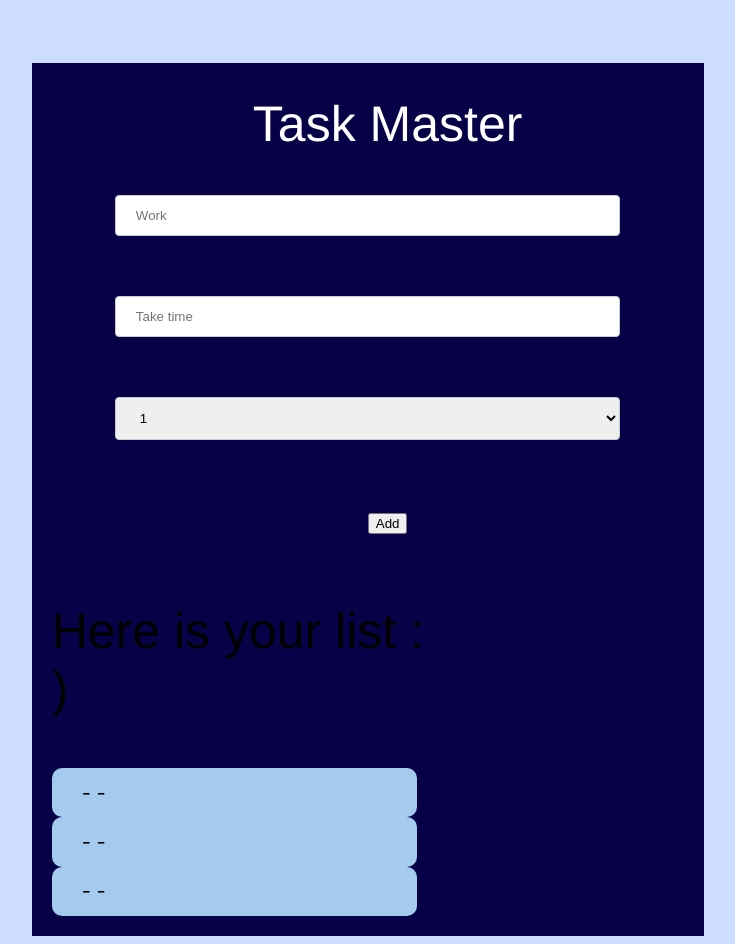
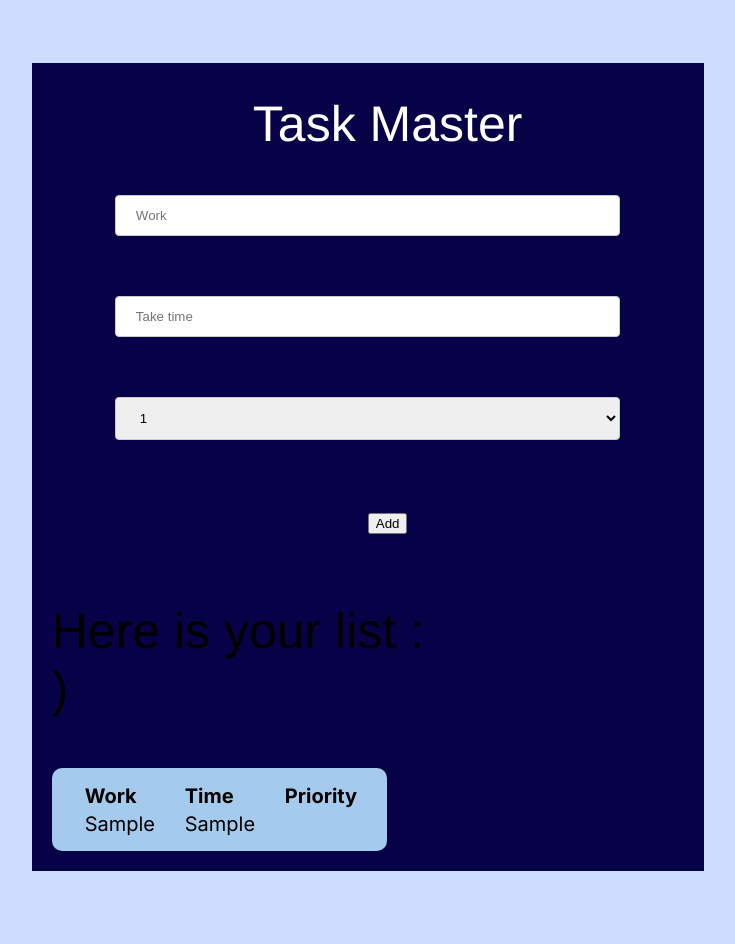
Before and after one commit to Deepanjali2915/task_master, a Next.js app: page / in a window 1280 px wide. Both pictures are taken after typing "Sample", "Sample" into the empty fields and a click on the button "Add". Shown: the whole page, without its empty margins (305-1040 px from the left). After the commit the page ends 879 px from the top, so only its background shows below. Built offline with nearby package versions, Linux system fonts and the light colour scheme.

Commit message:
Show data in page

```diff
--- a/app/input_box.js
+++ b/app/input_box.js
@@ -14,23 +14,19 @@ const Input_box=function(){
 
     const [work, setWork] = useState('');
     const [time, setTime]= useState('');
-    const [imp,setImp] =useState('1');
+    const [imp,setImp] =useState('');
     const [listData,setlistData] =useState([]);
     function workTime(){
 
-        //setlistData([...listData,work,time,imp])
-        //console.log(listData)
-        setlistData((listData)=>{
-            const updatedList =[...listData,work,time,imp]
-            console.log(updatedList)
-            setWork('')
-            setTime('')
-            setImp('')
-            return updatedList
-        })
+        setlistData([...listData,{"work":work,"time":time,"imp":imp}])
+            setWork("");
+            setTime("");
+            setImp("");
     }
+
+    console.log(listData,"data")
     return(
-        <>
+
         <div className="container">
             <div className="header">Task Master</div>
                 <input type="text" placeholder="Work" value={work} onChange={(e)=>setWork(e.target.value)} />
@@ -43,18 +39,25 @@ const Input_box=function(){
                 <button onClick={workTime}>Add</button>
           </div>
           <p className="List-heading">Here is your list : {")"}</p>
-                    {listData.length !==0 && listData.map((data,i)=>{
-                        return(
-                            <div key={i}
-                                className="listData" >{data.work} - {data.time} - {data.imp}
+            <table className="listData">
+              <thead>
+                <tr>
+                  <th>Work</th>
+                  <th>Time</th>
+                  <th>Priority</th>
+                </tr>
+              </thead>
+              <tbody>
+                {listData.map((task, index) => (
+                  <tr key={index}>
+                    <td>{task.work}</td>
+                    <td>{task.time}</td>
+                    <td>{task.imp}</td>
+                  </tr>
+                ))}
+              </tbody>
+            </table>
         </div>
-
-
-                        )
-                    })}
-            </div>
-
-        </>
 
     );
 };
```
Lines whose indentation alone changed are shown as unchanged.
